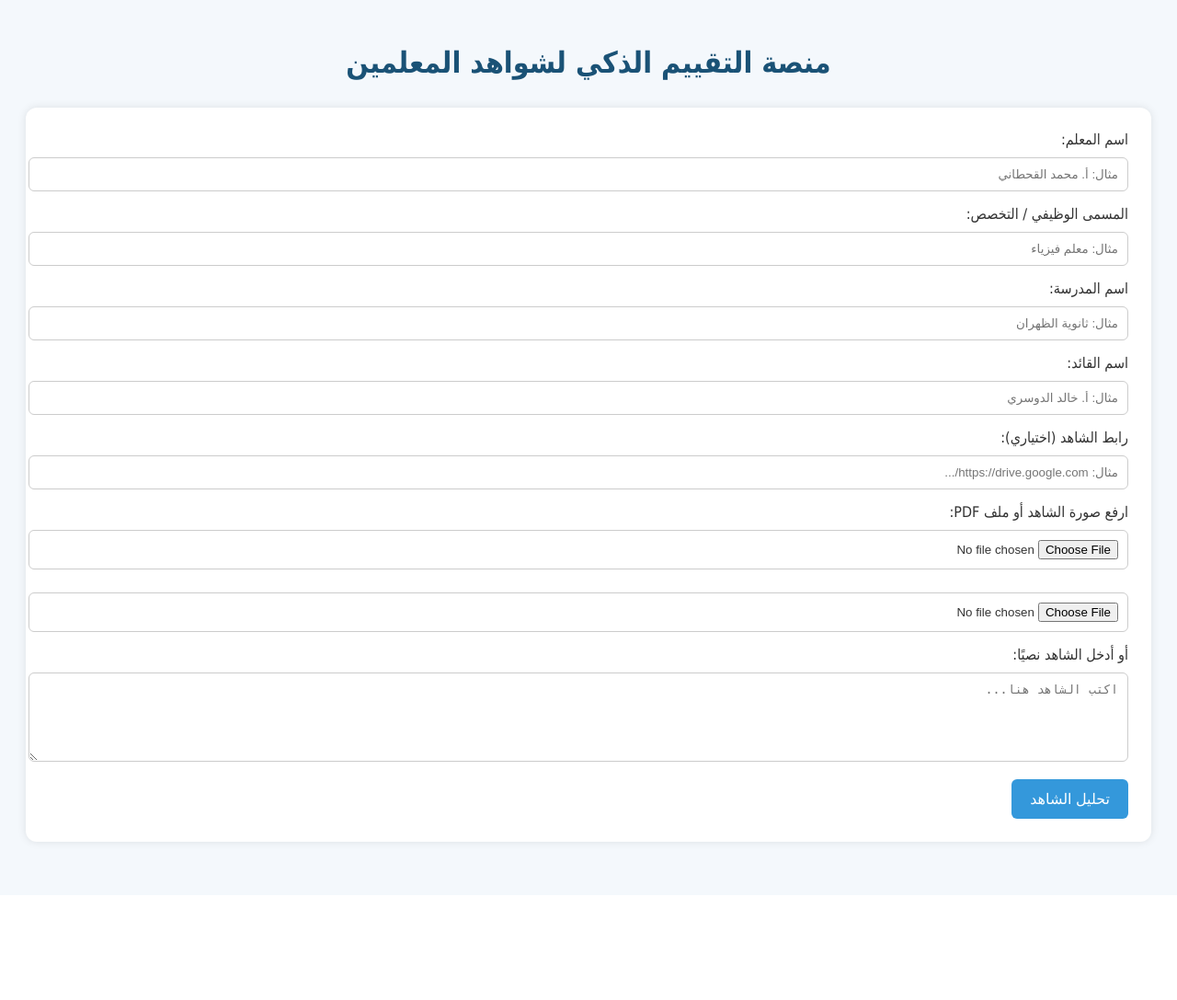
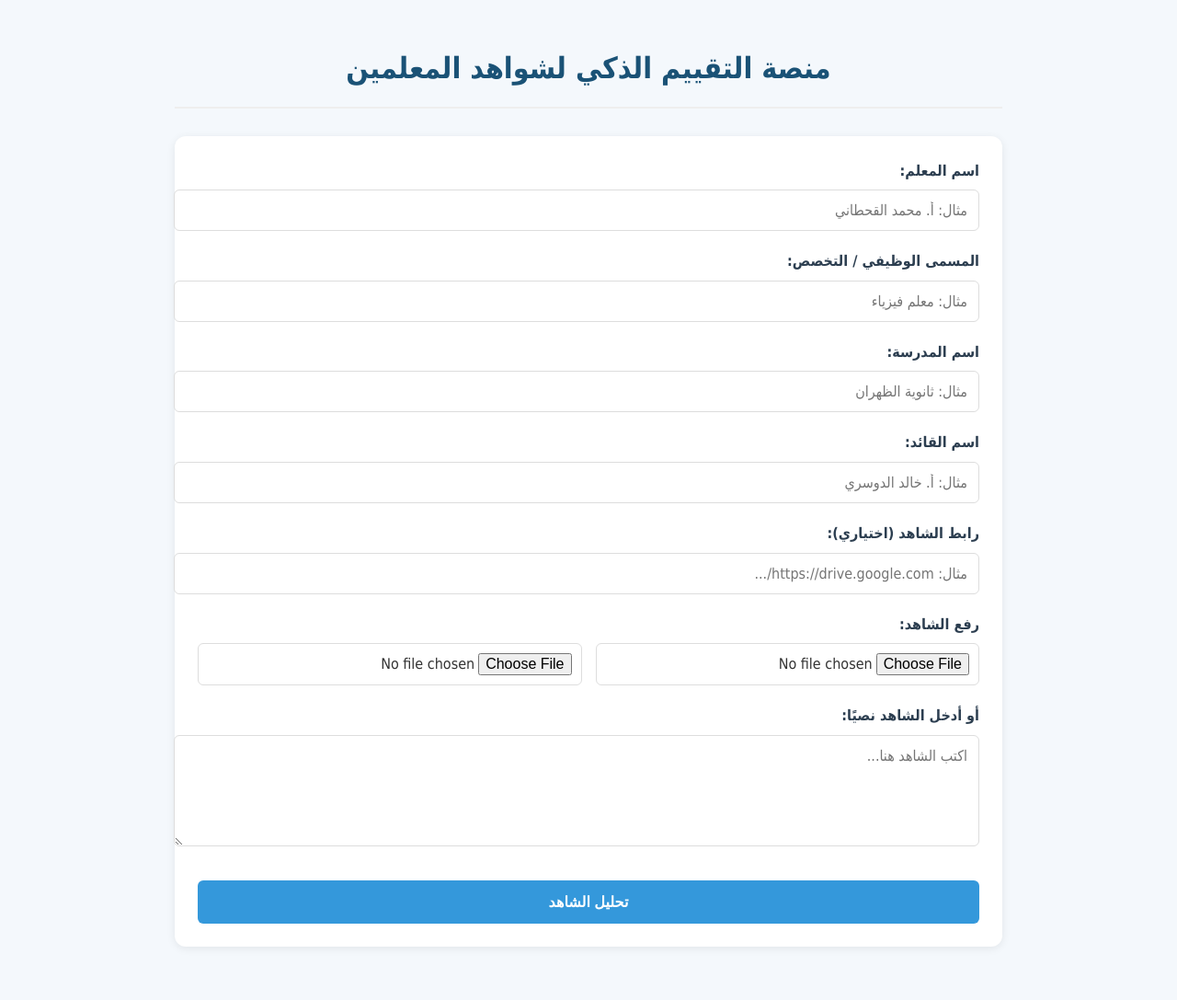
Before and after one commit to aliasiriiii/smart-ai, a Flask app: page / in a window 1280 px wide. Shown: the whole page at 92% size. Before the commit the page ends 922 px from the top, so only its background shows below. Run offline with Flask 3, Linux system fonts and the light colour scheme.

Commit message:
Update index.html

```diff
--- a/templates/index.html
+++ b/templates/index.html
@@ -1,7 +1,9 @@
+
 <!DOCTYPE html>
 <html lang="ar" dir="rtl">
 <head>
   <meta charset="UTF-8">
+  <meta name="viewport" content="width=device-width, initial-scale=1.0">
   <title>منصة التقييم الذكي لشواهد المعلمين</title>
   <style>
     body {
@@ -9,106 +11,168 @@
       background: #f4f8fc;
       padding: 20px;
       color: #333;
+      line-height: 1.6;
     }
     h1 {
       text-align: center;
       color: #1a5276;
       margin-bottom: 30px;
+      padding-bottom: 15px;
+      border-bottom: 2px solid #eee;
+    }
+    .container {
+      max-width: 900px;
+      margin: 0 auto;
     }
     form {
       background: #ffffff;
       padding: 25px;
       border-radius: 12px;
-      box-shadow: 0 0 10px rgba(0,0,0,0.1);
+      box-shadow: 0 2px 10px rgba(0,0,0,0.08);
       margin-bottom: 30px;
     }
-    input, textarea {
+    .form-group {
+      margin-bottom: 20px;
+    }
+    label {
+      display: block;
+      margin-bottom: 8px;
+      font-weight: bold;
+      color: #2c3e50;
+    }
+    input, textarea, select {
       width: 100%;
-      padding: 10px;
-      margin-top: 10px;
-      margin-bottom: 15px;
-      border: 1px solid #ccc;
+      padding: 12px;
+      border: 1px solid #ddd;
       border-radius: 6px;
+      font-family: inherit;
+      font-size: 16px;
+      transition: border 0.3s;
+    }
+    input:focus, textarea:focus {
+      border-color: #3498db;
+      outline: none;
+      box-shadow: 0 0 0 3px rgba(52,152,219,0.1);
     }
     button {
       background-color: #3498db;
       color: white;
-      padding: 12px 20px;
+      padding: 14px 24px;
       border: none;
       border-radius: 6px;
       cursor: pointer;
       font-size: 16px;
+      font-weight: bold;
+      transition: background 0.3s;
+      width: 100%;
+      margin-top: 10px;
     }
     button:hover {
-      background-color: #2e86c1;
+      background-color: #2980b9;
     }
-
     .result {
       background: #ffffff;
       padding: 25px;
       border-radius: 12px;
-      box-shadow: 0 0 10px rgba(0,0,0,0.1);
+      box-shadow: 0 2px 10px rgba(0,0,0,0.08);
       margin-bottom: 40px;
+      animation: fadeIn 0.5s ease;
     }
-    .print-button {
-      text-align: center;
-      margin-top: 20px;
+    @keyframes fadeIn {
+      from { opacity: 0; transform: translateY(10px); }
+      to { opacity: 1; transform: translateY(0); }
+    }
+    .loader {
+      border: 5px solid #f3f3f3;
+      border-top: 5px solid #3498db;
+      border-radius: 50%;
+      width: 50px;
+      height: 50px;
+      animation: spin 1s linear infinite;
+      margin: 30px auto;
+      display: none;
+    }
+    @keyframes spin {
+      0% { transform: rotate(0deg); }
+      100% { transform: rotate(360deg); }
+    }
+    .file-inputs {
+      display: flex;
+      gap: 15px;
+      margin-bottom: 20px;
+    }
+    .file-inputs input[type="file"] {
+      flex: 1;
+      padding: 10px;
     }
     .footer-note {
       margin-top: 40px;
       font-size: 13px;
       text-align: center;
-      color: #666;
+      color: #7f8c8d;
+      padding-top: 20px;
+      border-top: 1px solid #eee;
     }
-    @media print {
-      .no-print {
-        display: none;
+    @media (max-width: 768px) {
+      body {
+        padding: 15px;
       }
-      .result {
-        box-shadow: none;
-        background: white;
-        padding: 0;
-        margin: 0;
+      form {
+        padding: 20px;
       }
-      body {
-        background: white;
-      }
-      .footer-note {
-        display: block;
-        font-style: italic;
-        color: #333;
+      .file-inputs {
+        flex-direction: column;
       }
     }
   </style>
 </head>
 <body>
+  <div class="container">
     <h1>منصة التقييم الذكي لشواهد المعلمين</h1>
 
-  <form method="POST" enctype="multipart/form-data" class="no-print">
-    <label>اسم المعلم:</label>
-    <input type="text" name="teacher_name" placeholder="مثال: أ. محمد القحطاني">
+    <form method="POST" enctype="multipart/form-data" id="analysisForm">
+      <div class="form-group">
+        <label for="teacher_name">اسم المعلم:</label>
+        <input type="text" id="teacher_name" name="teacher_name" placeholder="مثال: أ. محمد القحطاني" value="{{ teacher_name or '' }}">
+      </div>
 
-    <label>المسمى الوظيفي / التخصص:</label>
-    <input type="text" name="job_title" placeholder="مثال: معلم فيزياء">
+      <div class="form-group">
+        <label for="job_title">المسمى الوظيفي / التخصص:</label>
+        <input type="text" id="job_title" name="job_title" placeholder="مثال: معلم فيزياء" value="{{ job_title or '' }}">
+      </div>
 
-    <label>اسم المدرسة:</label>
-    <input type="text" name="school" placeholder="مثال: ثانوية الظهران">
+      <div class="form-group">
+        <label for="school">اسم المدرسة:</label>
+        <input type="text" id="school" name="school" placeholder="مثال: ثانوية الظهران" value="{{ school or '' }}">
+      </div>
 
-    <label>اسم القائد:</label>
-    <input type="text" name="principal_name" placeholder="مثال: أ. خالد الدوسري">
+      <div class="form-group">
+        <label for="principal_name">اسم القائد:</label>
+        <input type="text" id="principal_name" name="principal_name" placeholder="مثال: أ. خالد الدوسري" value="{{ principal_name or '' }}">
+      </div>
 
-    <label>رابط الشاهد (اختياري):</label>
-    <input type="text" name="file_link" placeholder="مثال: https://drive.google.com/...">
+      <div class="form-group">
+        <label for="file_link">رابط الشاهد (اختياري):</label>
+        <input type="text" id="file_link" name="file_link" placeholder="مثال: https://drive.google.com/..." value="{{ file_link or '' }}">
+      </div>
 
-    <label>ارفع صورة الشاهد أو ملف PDF:</label>
-    <input type="file" name="image">
-    <input type="file" name="pdf_file">
+      <div class="form-group">
+        <label>رفع الشاهد:</label>
+        <div class="file-inputs">
+          <input type="file" name="image" accept="image/*" title="صورة الشاهد">
+          <input type="file" name="pdf_file" accept=".pdf" title="ملف PDF">
+        </div>
+      </div>
 
-    <label>أو أدخل الشاهد نصيًا:</label>
-    <textarea name="shahid" rows="5" placeholder="اكتب الشاهد هنا..."></textarea>
+      <div class="form-group">
+        <label for="shahid">أو أدخل الشاهد نصيًا:</label>
+        <textarea id="shahid" name="shahid" rows="5" placeholder="اكتب الشاهد هنا...">{{ input_text or '' }}</textarea>
+      </div>
 
-    <button type="submit">تحليل الشاهد</button>
+      <button type="submit" id="submitBtn">تحليل الشاهد</button>
     </form>
+
+    <div id="loader" class="loader"></div>
 
     {% if gpt_result %}
       <div class="result">
@@ -118,10 +182,33 @@
           هذا التحليل يُستخدم لمرة واحدة سنويًا ويُبنى على شواهد موثقة
         </div>
       </div>
-    <div class="print-button no-print">
-      <button onclick="window.print()">طباعة التقرير</button>
+
+      <div class="form-group">
+        <button onclick="window.print()" style="background:#27ae60;">طباعة التقرير</button>
+        <button onclick="location.reload()" style="background:#7f8c8d; margin-top:10px;">تحليل جديد</button>
       </div>
     {% endif %}
+  </div>
 
+  <script>
+    // إظهار مؤشر التحميل عند إرسال النموذج
+    document.getElementById('analysisForm').addEventListener('submit', function() {
+      document.getElementById('loader').style.display = 'block';
+      document.getElementById('submitBtn').disabled = true;
+      document.getElementById('submitBtn').textContent = 'جاري التحليل...';
+    });
+
+    // عرض تنبيه إذا لم يتم اختيار أي ملف أو إدخال نص
+    document.getElementById('analysisForm').addEventListener('submit', function(e) {
+      const imageInput = document.querySelector('input[name="image"]');
+      const pdfInput = document.querySelector('input[name="pdf_file"]');
+      const textInput = document.querySelector('textarea[name="shahid"]');
+
+      if (!imageInput.files[0] && !pdfInput.files[0] && textInput.value.trim() === '') {
+        e.preventDefault();
+        alert('الرجاء إدخال الشاهد إما كصورة أو ملف PDF أو نص');
+      }
+    });
+  </script>
 </body>
 </html>
```
Lines whose indentation alone changed are shown as unchanged.
